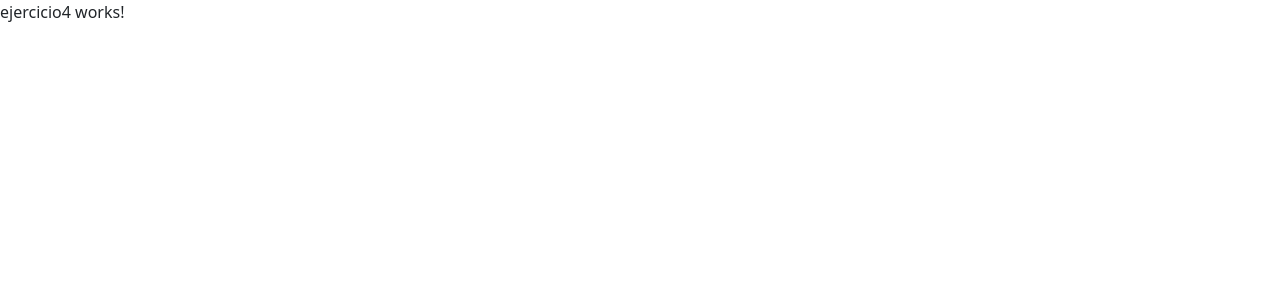
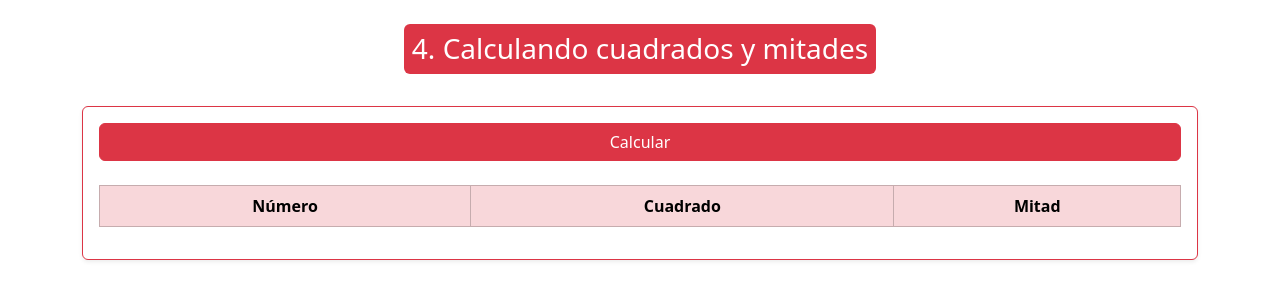
Before and after one commit to SharonLUQ/evaluacion-parcial, an Angular app: page /ejercicio4 in a window 1280 px wide. Shown: the top 300 px of the page. Built offline with nearby package versions, Linux system fonts and the light colour scheme.

Commit message:
ejercicio4 finalizado

```diff
--- a/src/app/ejercicio4/ejercicio4.component.html
+++ b/src/app/ejercicio4/ejercicio4.component.html
@@ -1 +1,30 @@
-<p>ejercicio4 works!</p>
+<div class="container mt-4">
+    <div class="text-center mb-4">
+      <h3 class="p-2 bg-danger text-white d-inline-block rounded">4. Calculando cuadrados y mitades</h3>
+    </div>
+
+    <div class="card shadow-sm border-danger">
+      <div class="card-body">
+        <button class="btn btn-danger w-100 mb-4" (click)="calcular()">Calcular</button>
+
+        <div class="table-responsive">
+          <table class="table table-bordered text-center">
+            <thead class="table-danger">
+              <tr>
+                <th>Número</th>
+                <th>Cuadrado</th>
+                <th>Mitad</th>
+              </tr>
+            </thead>
+            <tbody>
+              <tr *ngFor="let numero of resultados.numeros; let i = index">
+                <td>{{ numero }}</td>
+                <td>{{ resultados.cuadrados[i] }}</td>
+                <td>{{ resultados.mitades[i] | number:'1.1-1' }}</td>
+              </tr>
+            </tbody>
+          </table>
+        </div>
+      </div>
+    </div>
+  </div>
--- a/src/app/ejercicio4/ejercicio4.component.ts
+++ b/src/app/ejercicio4/ejercicio4.component.ts
@@ -1,12 +1,28 @@
+import { CommonModule } from '@angular/common';
 import { Component } from '@angular/core';
 
 @Component({
   selector: 'app-ejercicio4',
   standalone: true,
-  imports: [],
+  imports: [CommonModule],
   templateUrl: './ejercicio4.component.html',
   styleUrl: './ejercicio4.component.css'
 })
 export class Ejercicio4Component {
 
+  resultados = { numeros: [] as number[], cuadrados: [] as number[], mitades: [] as number[] };
+
+  calcular() {
+    const numeros = [];
+    const cuadrados = [];
+    const mitades = [];
+
+    for (let i = 15; i <= 70; i++) {
+      numeros.push(i);
+      cuadrados.push(i ** 2);
+      mitades.push(i / 2);
+    }
+
+    this.resultados = { numeros, cuadrados, mitades };
+  }
 }
```
